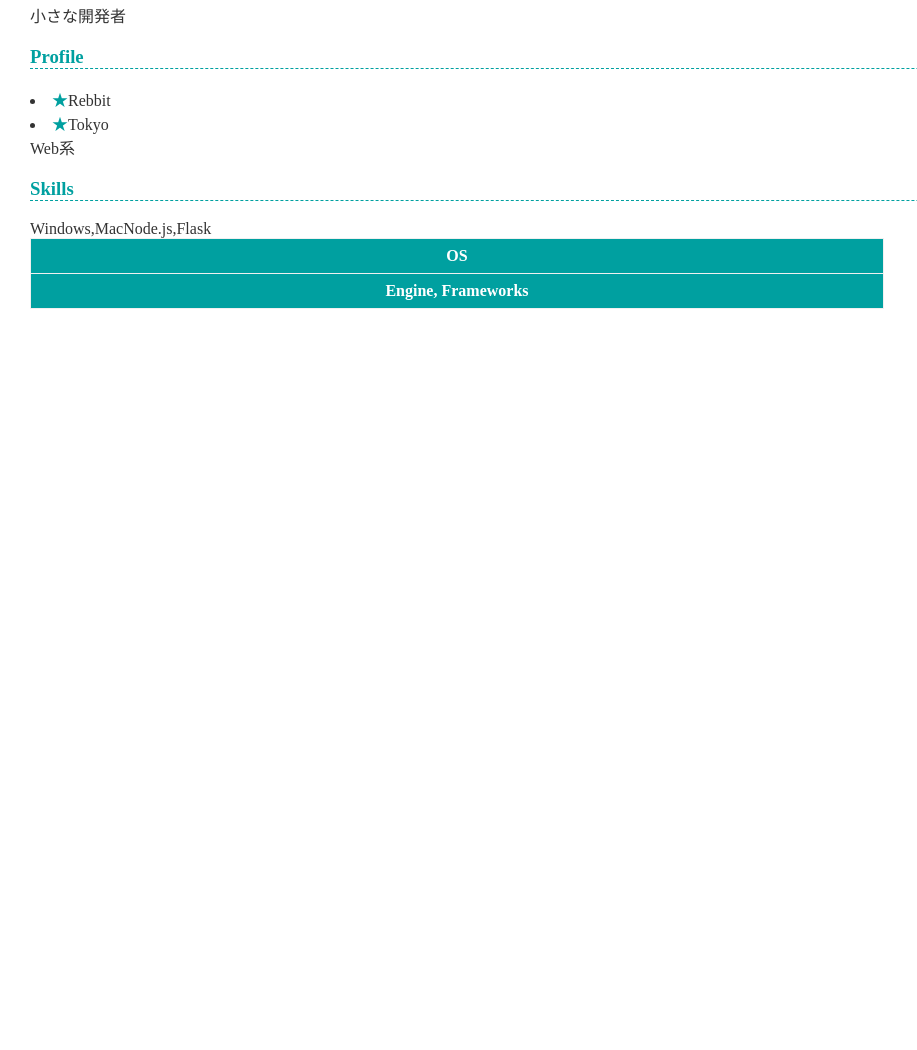
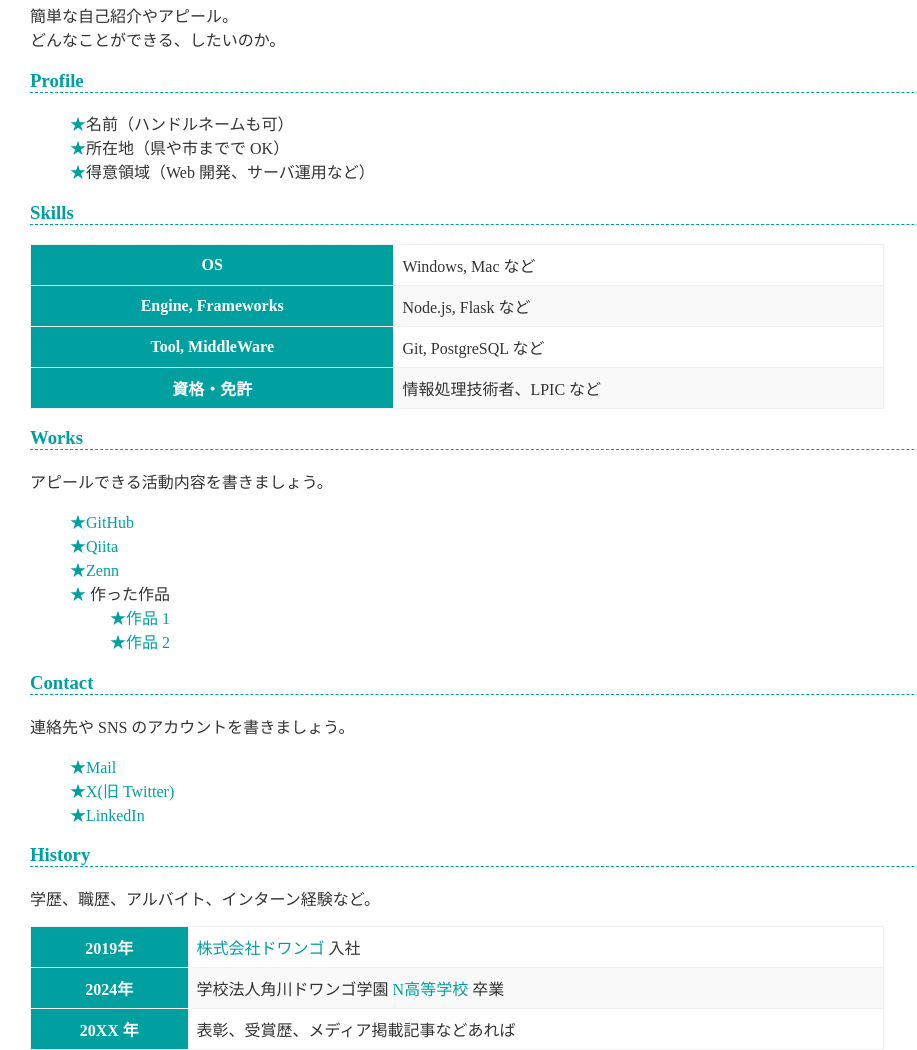
Before and after one commit to ReBBit-Beni/Rabbitportfile, a plain HTML site: page profile.html in a window 1280 px wide. Shown: the part 159-1209 px from the top of the page, without its empty margins (0-917 px from the left). Before the commit the page ends 800 px from the top, so only its background shows below. Drawn offline with Linux system fonts and the light colour scheme.

Commit message:
test updata

```diff
--- a/profile.html
+++ b/profile.html
@@ -8,25 +8,78 @@
   </head>
   <body>
     <h1>Rebbit</h1>
+
     <h2>About</h2>
-  <p>小さな開発者</p>
+    <p>
+      簡単な自己紹介やアピール。<br>
+      どんなことができる、したいのか。
+    </p>
+
     <h3>Profile</h3>
-  <ui>
-    <li>Rebbit</li>
-    <li>Tokyo</li>
-    <l1>Web系</l1>
-  </ui>
+    <ul>
+      <li>名前（ハンドルネームも可）</li>
+      <li>所在地（県や市までで OK）</li>
+      <li>得意領域（Web 開発、サーバ運用など）</li>
+    </ul>
+
     <h3>Skills</h3>
     <table>
       <tr>
         <th>OS</th>
-      <tb>Windows,Mac</tb>
+        <td>Windows, Mac など</td>
       </tr>
       <tr>
         <th>Engine, Frameworks</th>
-      <tb>Node.js,Flask</tb>
+        <td>Node.js, Flask など</td>
+      </tr>
+      <tr>
+        <th>Tool, MiddleWare</th>
+        <td>Git, PostgreSQL など</td>
+      </tr>
+      <tr>
+        <th>資格・免許</th>
+        <td>情報処理技術者、LPIC など</td>
+      </tr>
+    </table>
+
+    <h3>Works</h3>
+    <p>アピールできる活動内容を書きましょう。</p>
+    <ul>
+      <li><a href="https://github.com/">GitHub</a></li>
+      <li><a href="https://qiita.com/">Qiita</a></li>
+      <li><a href="https://zenn.dev/">Zenn</a></li>
+      <li>
+        作った作品
+        <ul>
+          <li><a href="https://example.com/">作品 1</a></li>
+          <li><a href="https://example.com/">作品 2</a></li>
+        </ul>
+      </li>
+    </ul>
+
+    <h3>Contact</h3>
+    <p>連絡先や SNS のアカウントを書きましょう。</p>
+    <ul>
+      <li><a href="mailto:name@example.com">Mail</a></li>
+      <li><a href="https://twitter.com/n_yobikou">X(旧 Twitter)</a></li>
+      <li><a href="https://www.linkedin.com/">LinkedIn</a></li>
+    </ul>
+
+    <h3>History</h3>
+    <p>学歴、職歴、アルバイト、インターン経験など。</p>
+    <table>
+      <tr>
+        <th>2019年</th>
+        <td><a href="https://dwango.co.jp/">株式会社ドワンゴ</a> 入社</td>
+      </tr>
+      <tr>
+        <th>2024年</th>
+        <td>学校法人角川ドワンゴ学園 <a href="https://nnn.ed.jp/">N高等学校</a> 卒業</td>
+      </tr>
+      <tr>
+        <th>20XX 年</th>
+        <td>表彰、受賞歴、メディア掲載記事などあれば</td>
       </tr>
     </table>
   </body>
-
 </html>
```
Lines whose indentation alone changed are shown as unchanged.
